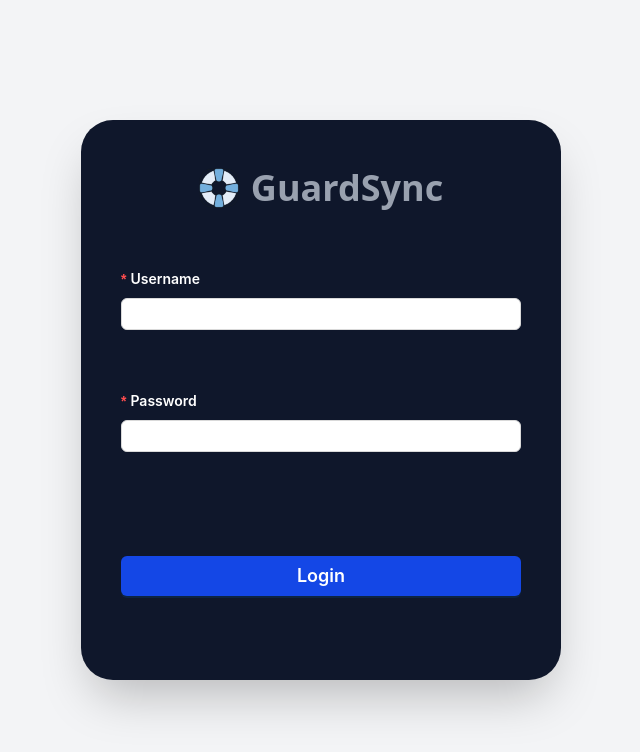
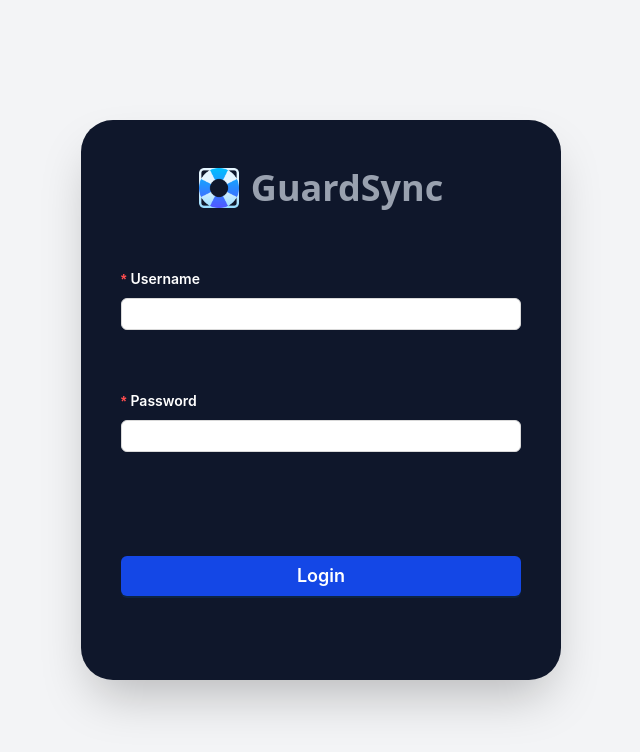
Before and after one commit to josephdanielguzman/Aquatics-App, a React app in the folder frontend/: page /login in a window 1280 px wide. Shown: the top 752 px of the page, without its empty margins (319-959 px from the left). Built offline with nearby package versions, Linux system fonts and the light colour scheme; no server answers; the HTML template or start-up script is replaced by a standard one.

Commit message:
style: update logo asset
Signed-off-by: joseph <Joseph.Guzman01@student.csulb.edu>

```diff
--- a/frontend/src/components/Login.jsx
+++ b/frontend/src/components/Login.jsx
@@ -1,7 +1,6 @@
 import { useLogin } from '/src/hooks/useAuth.js'
 import {Button, Form, Input} from 'antd'
-import blueBuoyLogo from '/src/assets/blue-buoy.png'
-
+import lifeSaver from '/src/assets/lifeCirc.png'
 export default function Login() {
 
     const loginMutation = useLogin()
@@ -22,7 +21,7 @@ export default function Login() {
             <div className={"flex flex-col bg-slate-900 w-120 h-140 rounded-4xl p-10 gap-y-15 shadow-2xl"}>
                 <div className={"flex justify-center gap-x-3"}>
                     <img
-                        src={blueBuoyLogo}
+                        src={lifeSaver}
                         alt="lifeguard buoy"
                         className={"pt-2 h-12"}
                     />
--- a/frontend/src/components/SideNav.jsx
+++ b/frontend/src/components/SideNav.jsx
@@ -1,13 +1,13 @@
 import { Menu } from "antd";
 import {NavLink} from "react-router-dom";
 import {HomeOutlined, ReloadOutlined, AuditOutlined} from '@ant-design/icons'
-import blueBuoyLogo from '/src/assets/blue-buoy.png'
+import lifeCirc from '/src/assets/lifeCirc.png'
 
 export default function Sidebar() {
     return (
         <Menu defaultSelectedKeys={'1'} theme='dark' className={"text-center"}>
-            <div className={'flex gap-x-2 mt-2 mb-3 h-12 text-left pl-4 pt-2 text-2xl font-semibold'}>
-                <img src={blueBuoyLogo} alt="lifeguard buoy" className={"pt-2"}/><p className={"flex flex-col justify-end"}>GuardSync</p>
+            <div className={'flex gap-x-2 mt-0 mb-5 h-12 text-left pl-4 pt-2 text-2xl font-semibold'}>
+                <img src={lifeCirc} alt="lifeguard buoy" className={"pt-2"}/><p className={"flex flex-col justify-end"}>GuardSync</p>
             </div>
             <Menu.Item key={'1'} icon={<HomeOutlined />}><NavLink to={'/'}>Home</NavLink></Menu.Item>
             <Menu.Item key={'2'} icon={<ReloadOutlined />}><NavLink to={'/Rotations'}>Rotations</NavLink></Menu.Item>
```
Also changed, not shown: frontend/src/assets/blue-buoy.png (deleted), frontend/src/assets/lifeCirc.png (added).
